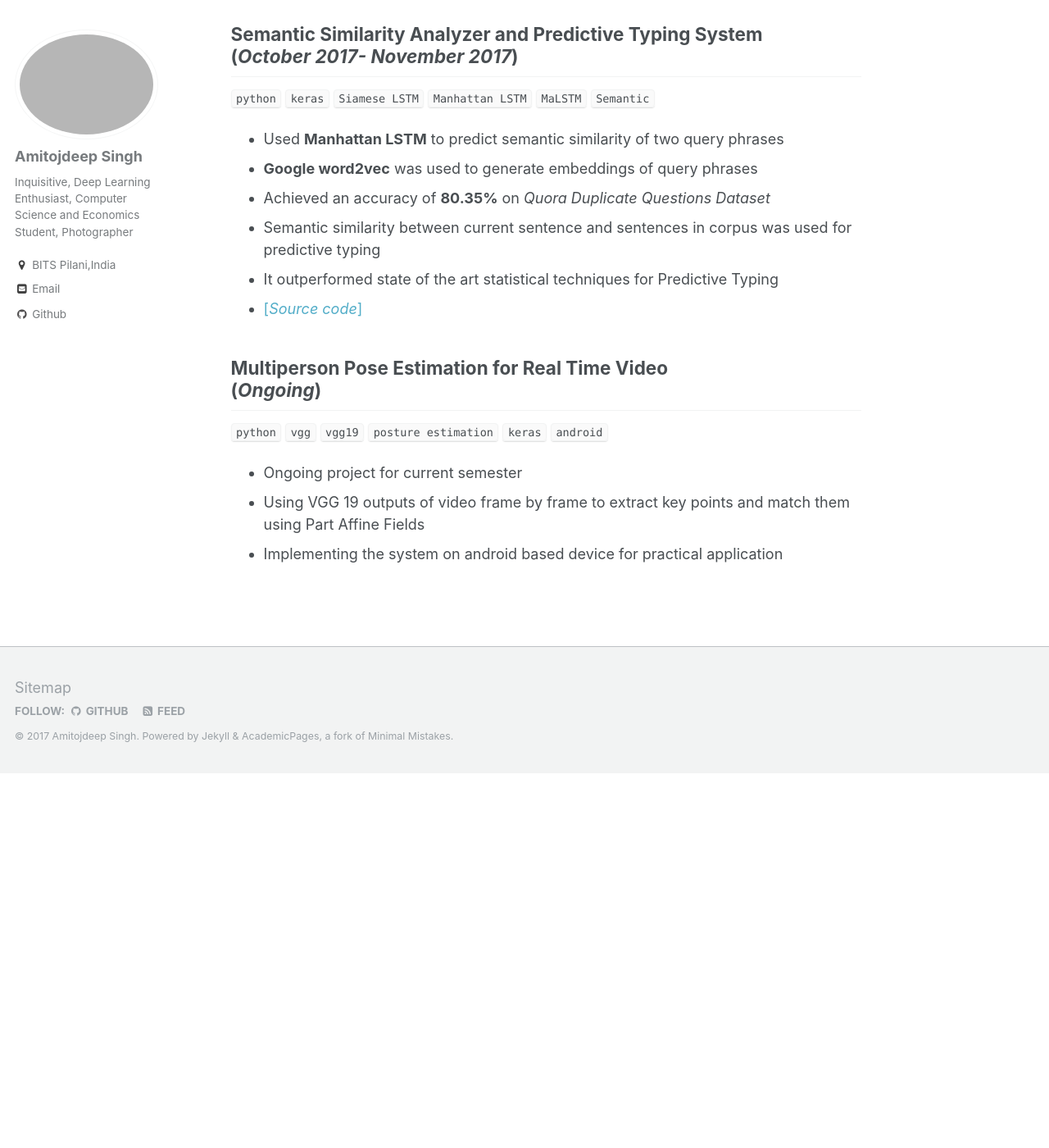
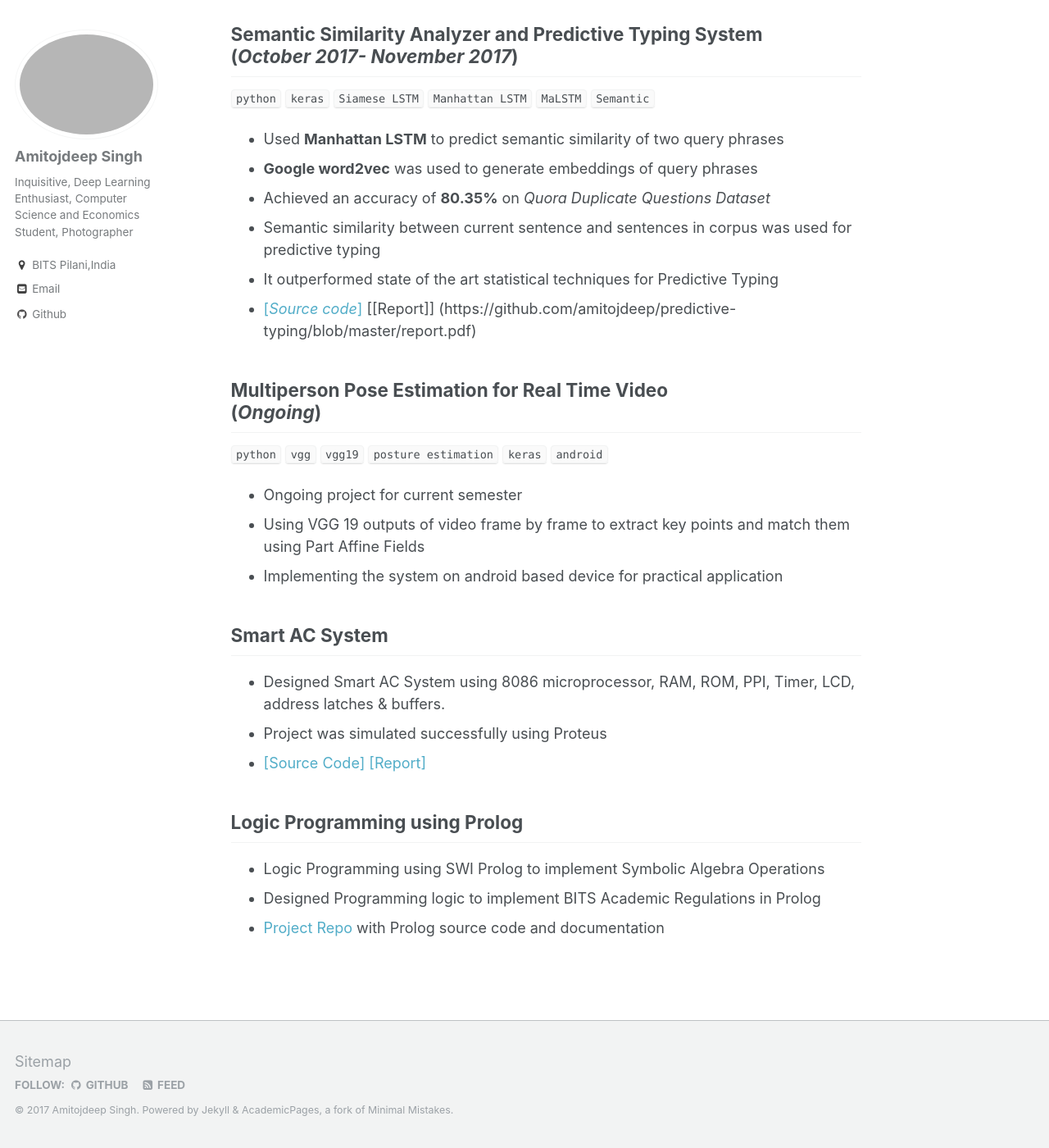
Before and after one commit to amitojdeep/amitojdeep.github.io, a Jekyll site: the page built from _pages/projects.md, in a window 1280 px wide and 1400 px high, scrolled down 1541 px. Shown: the whole window at 82% size. Built offline with Jekyll 4.4.1, drawn with Linux system fonts in a browser that asks for light colours; before the commit the page ends 2484 px from its top, so only the background shows below that; some of the changed text lies outside the part shown.

Commit message:
Update projects.md

```diff
--- a/_pages/projects.md
+++ b/_pages/projects.md
@@ -13,7 +13,7 @@ redirect_from:
 * Price History and News headlines were taken as two modalities and used as inputs to two separate LSTMs
 * Outputs of both LSTMs were merged and two independent branches of dense layers were used to predict price movement direction and volatility
 *  Achieved a prediction accuracy of **74.93%** for predicting price movement direction and MSE of **0.0017** for normalized volatility prediction
-* [[_Source code_]](https://github.com/amitojdeep/deep-stock-preds)
+* [[_Source code_]](https://github.com/amitojdeep/deep-stock-preds) [[Report]](https://github.com/amitojdeep/deep-stock-preds/blob/master/Deep%20Learning%20for%20Stock%20Price%20Prediction.pdf)
 
 ## Deep Convolutional Neural Networks for Traffic Sign Recognition & Detection  <br> (_June 2017 - July 2017_)
 `keras` `theano` `deep learning` `gtsrb` `gtsdb` `vgg` `vgg16` <br>
@@ -22,7 +22,7 @@ redirect_from:
 * *German Traffic Sign Recognition Benchmark* [[_GTSRB_]](http://benchmark.ini.rub.de/?section=gtsrb&subsection=news) dataset was used for comparing with state of the art techniques
 * Achieved 99.38% classification accuracy on the 42 categories of traffic signs
 * Ranked 7th internationally on the GTSRB benchmark, beating any human performance based approach and being comparable to academic state of the art.
-* [[_Source code_]](https://github.com/amitojdeep/traffic-sign-reco)
+* [[_Source code_]](https://github.com/amitojdeep/traffic-sign-reco) [[Report]](https://github.com/amitojdeep/traffic-sign-reco/blob/master/Training%20Report.pdf)
 
 
 ## ATU: Adaptive Template Update for Constructive Fingerprint Identification <br>(_January 2017 - December 2017_)
@@ -40,10 +40,20 @@ redirect_from:
 * Achieved an accuracy of **80.35%** on *Quora Duplicate Questions Dataset*
 * Semantic similarity between current sentence and sentences in corpus was used for predictive typing
 * It outperformed state of the art statistical techniques for Predictive Typing
-* [[_Source code_]](https://github.com/amitojdeep/predictive-typing)
+* [[_Source code_]](https://github.com/amitojdeep/predictive-typing) [[Report]] (https://github.com/amitojdeep/predictive-typing/blob/master/report.pdf)
 
 ## Multiperson Pose Estimation for Real Time Video <br> (_Ongoing_)
 `python` `vgg` `vgg19` `posture estimation` `keras` `android` <br>
 * Ongoing project for current semester
 * Using VGG 19 outputs of video frame by frame to extract key points and match them using Part Affine Fields
 * Implementing the system on android based device for practical application
+
+## Smart AC System
+* Designed Smart AC System using 8086 microprocessor, RAM, ROM, PPI, Timer, LCD, address latches & buffers.
+* Project was simulated successfully using Proteus
+* [[Source Code]](Smart AC System) [[Report]](https://github.com/amitojdeep/smart-ac/blob/master/mup_report-17.pdf)
+
+## Logic Programming using Prolog
+* Logic Programming using SWI Prolog to implement Symbolic Algebra Operations
+* Designed Programming logic to implement BITS Academic Regulations in Prolog
+* [Project Repo](https://github.com/amitojdeep/logic-assig) with Prolog source code and documentation
```
Also changed, not shown: other parts of _pages/projects.md (+1 -1 lines).
